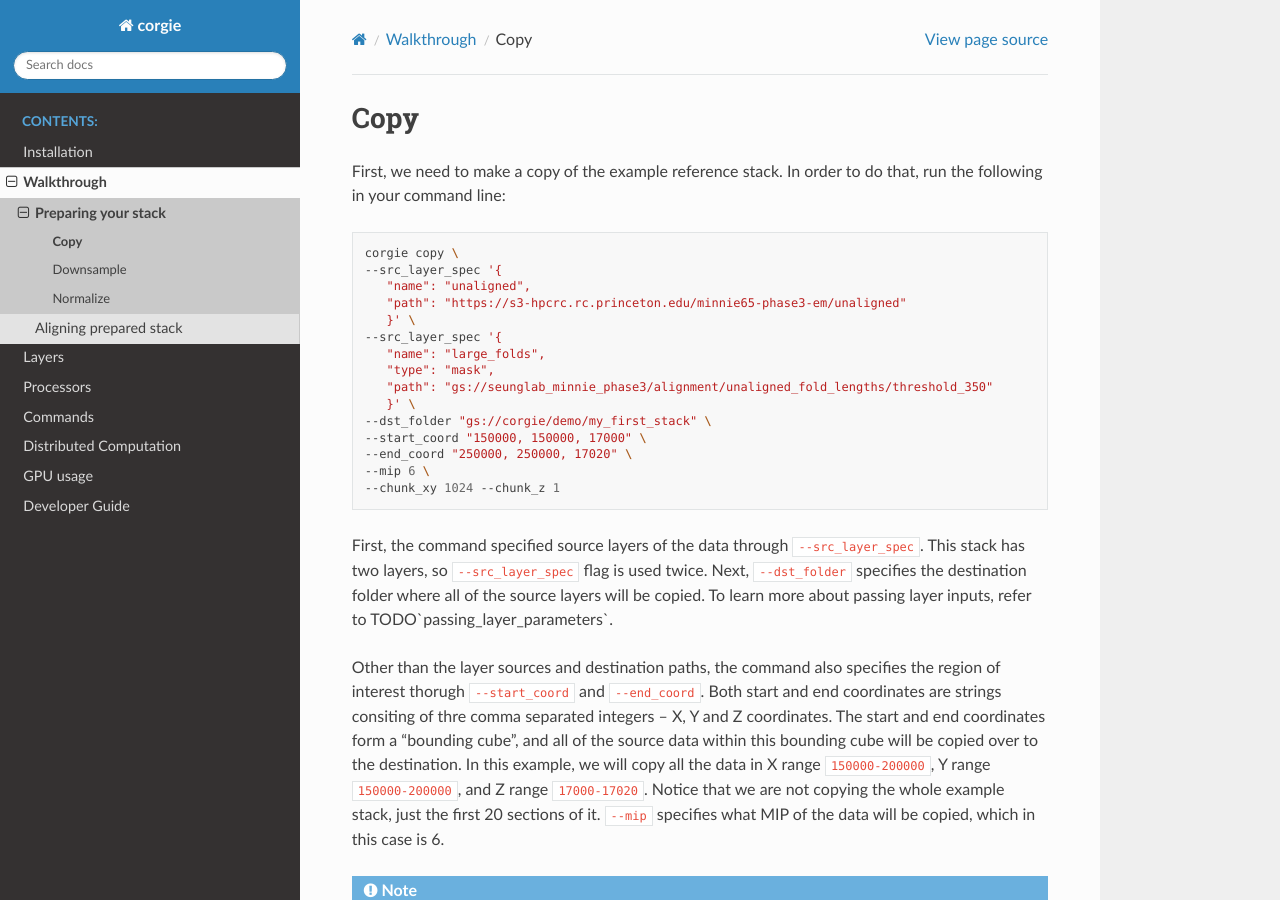
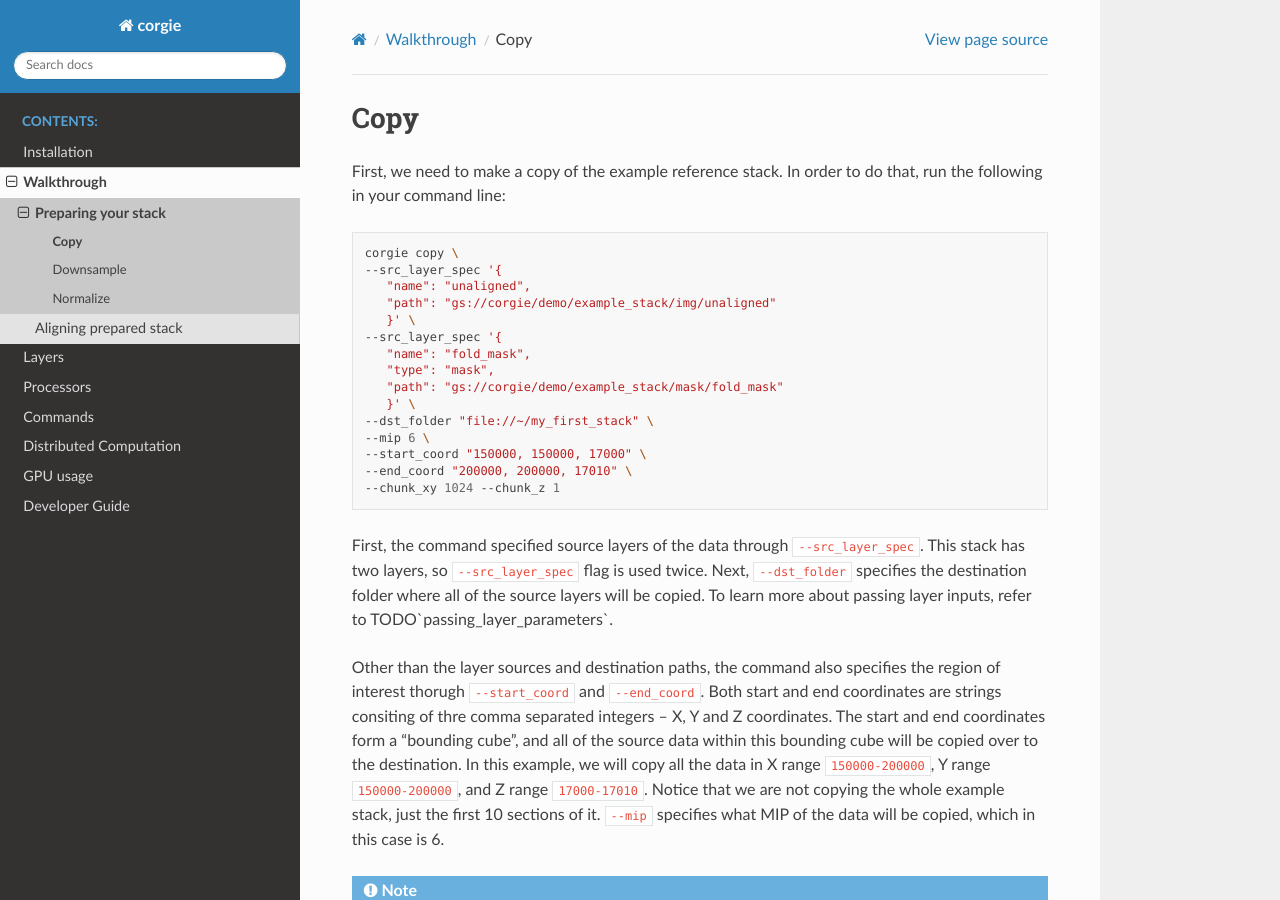
Before and after one commit to supersergiy/corgie_deprecated, a Sphinx documentation site: the page built from docs/source/walkthrough/copy.rst, in a window 1280 px wide and 900 px high. Built offline with Sphinx 7.4.7 and the Read the Docs theme 2.0.0, drawn with Linux system fonts in a browser that asks for light colours.

Commit message:
update docs

```diff
--- a/docs/source/walkthrough/copy.rst
+++ b/docs/source/walkthrough/copy.rst
@@ -4,26 +4,27 @@ First, we need to make a copy of the example reference stack. In order to do tha
 
 .. code-block:: bash
 
-   corgie copy \
-   --src_layer_spec '{
-      "name": "unaligned",
-      "path": "https://s3-hpcrc.rc.princeton.edu/minnie65-phase3-em/unaligned"
-      }' \
-   --src_layer_spec '{
-      "name": "large_folds",
-      "type": "mask",
-      "path": "gs://seunglab_minnie_phase3/alignment/unaligned_fold_lengths/threshold_350"
-      }' \
-   --dst_folder "gs://corgie/demo/my_first_stack" \
-   --start_coord "150000, 150000, 17000" \
-   --end_coord "250000, 250000, 17020" \
-   --mip 6 \
-   --chunk_xy 1024 --chunk_z 1
+	corgie copy \
+	--src_layer_spec '{
+	   "name": "unaligned",
+	   "path": "gs://corgie/demo/example_stack/img/unaligned"
+	   }' \
+	--src_layer_spec '{
+	   "name": "fold_mask",
+	   "type": "mask",
+	   "path": "gs://corgie/demo/example_stack/mask/fold_mask"
+	   }' \
+	--dst_folder "file://~/my_first_stack" \
+	--mip 6 \
+	--start_coord "150000, 150000, 17000" \
+	--end_coord "200000, 200000, 17010" \
+	--chunk_xy 1024 --chunk_z 1
+
 
 First, the command specified source layers of the data through ``--src_layer_spec``. This stack has two layers, so ``--src_layer_spec`` flag is used twice. Next, ``--dst_folder`` specifies the destination folder where all of the source layers will be copied. To learn more about passing layer inputs, refer to TODO`passing_layer_parameters`.
 
 Other than the layer sources and destination paths, the command also specifies the region of interest thorugh ``--start_coord`` and ``--end_coord``. Both start and end coordinates are strings consiting of thre comma separated integers -- X, Y and Z coordinates. The start and end coordinates form a "bounding cube", and all of the source data within this bounding cube will be copied over to the destination. In this example, we will copy all the data in X range ``150000-200000``, Y range
-``150000-200000``, and Z range ``17000-17020``. Notice that we are not copying the whole example stack, just the first 20 sections of it. ``--mip`` specifies what MIP of the data will be copied, which in this case is 6.
+``150000-200000``, and Z range ``17000-17010``. Notice that we are not copying the whole example stack, just the first 10 sections of it. ``--mip`` specifies what MIP of the data will be copied, which in this case is 6.
 
 .. note::
    By default, X and Y coordinates are considered to be at MIP0. You can change this default behavious by passing `--coord_mip` parameter
```
